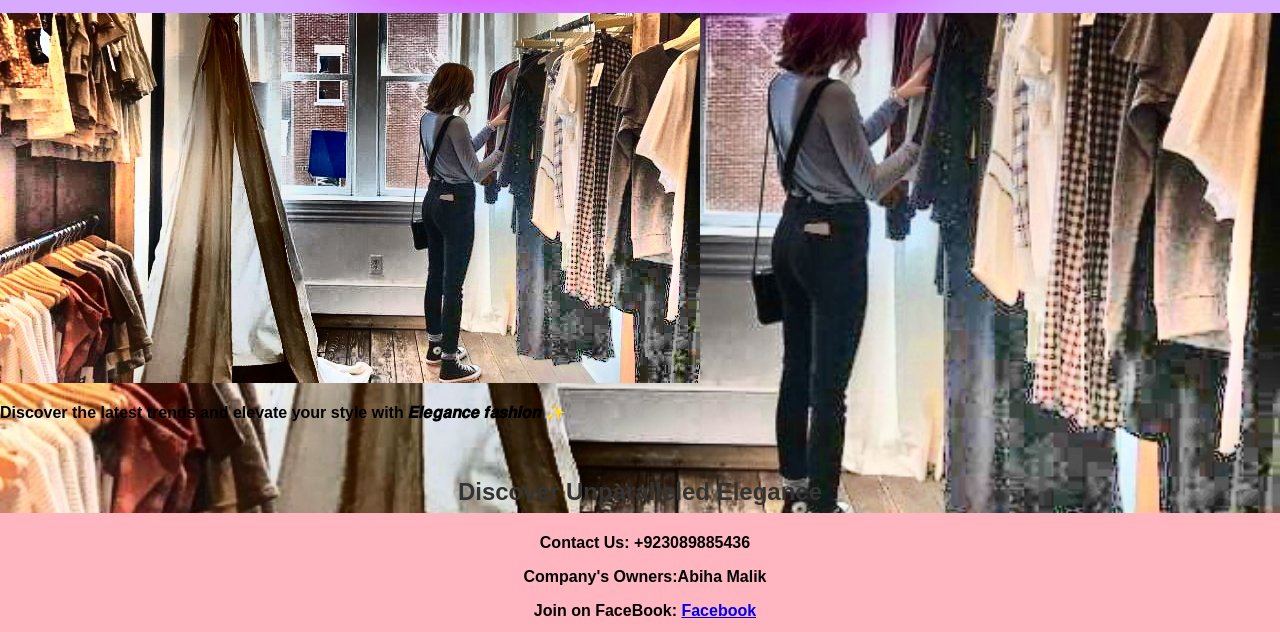
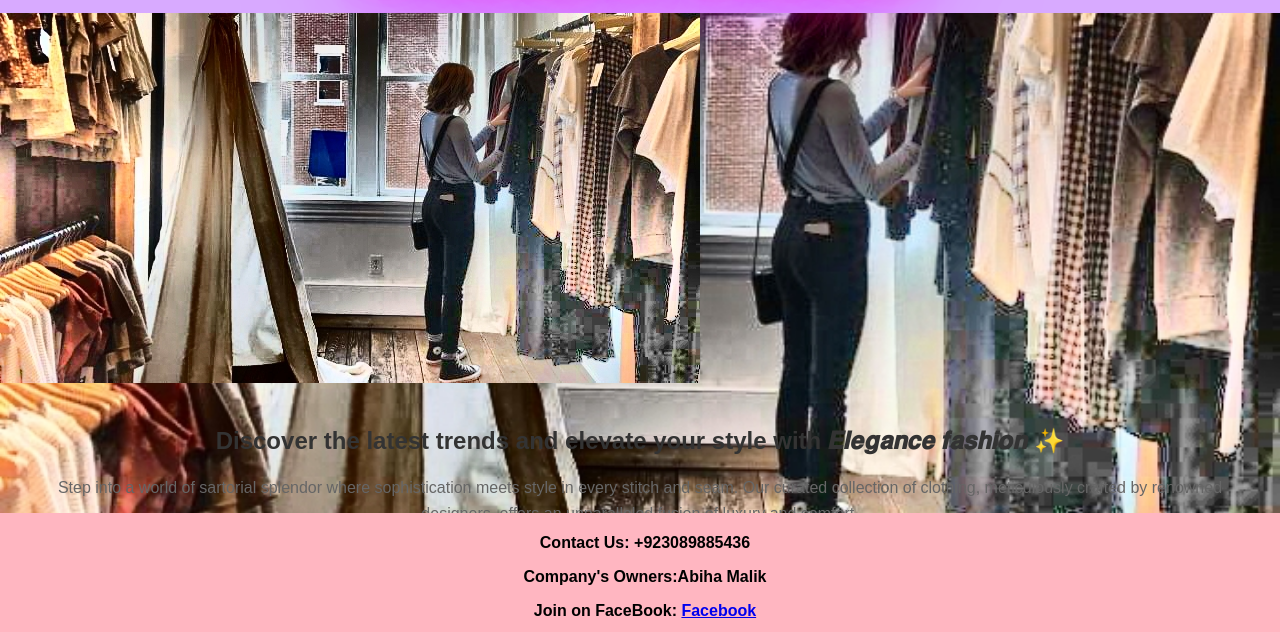
Before and after one commit to minii11/www.Elegance-Fashion.com, a plain HTML site: page index.html in a window 1280 px wide. Shown: the part 141-773 px from the top of the page. Drawn offline with Linux system fonts and the light colour scheme.

Commit message:
Update index.html

```diff
--- a/index.html
+++ b/index.html
@@ -174,9 +174,9 @@
     <div class="background-image"></div>
 <img src="img 0.jpg" alt="Image 0">
 <div class="about-us-text">
-    <p><strong>Discover the latest trends and elevate your style with 𝑬𝒍𝒆𝒈𝒂𝒏𝒄𝒆 𝒇𝒂𝒔𝒉𝒊𝒐𝒏 ✨</strong></p>
+
     <div style="font-family: Arial, sans-serif; text-align: center; padding: 20px;">
-        <h2 style="color: #333; font-size: 24px; font-weight: bold;">Discover Unparalleled Elegance</h2>
+        <h2 style="color: #333; font-size: 24px; font-weight: bold;">Discover the latest trends and elevate your style with 𝑬𝒍𝒆𝒈𝒂𝒏𝒄𝒆 𝒇𝒂𝒔𝒉𝒊𝒐𝒏 ✨</h2>
         <p style="color: #666; font-size: 16px; line-height: 1.6;">
             Step into a world of sartorial splendor where sophistication meets style in every stitch and seam. Our curated collection of clothing, meticulously crafted by renowned designers, offers an unparalleled fusion of luxury and comfort.
         </p>
```
